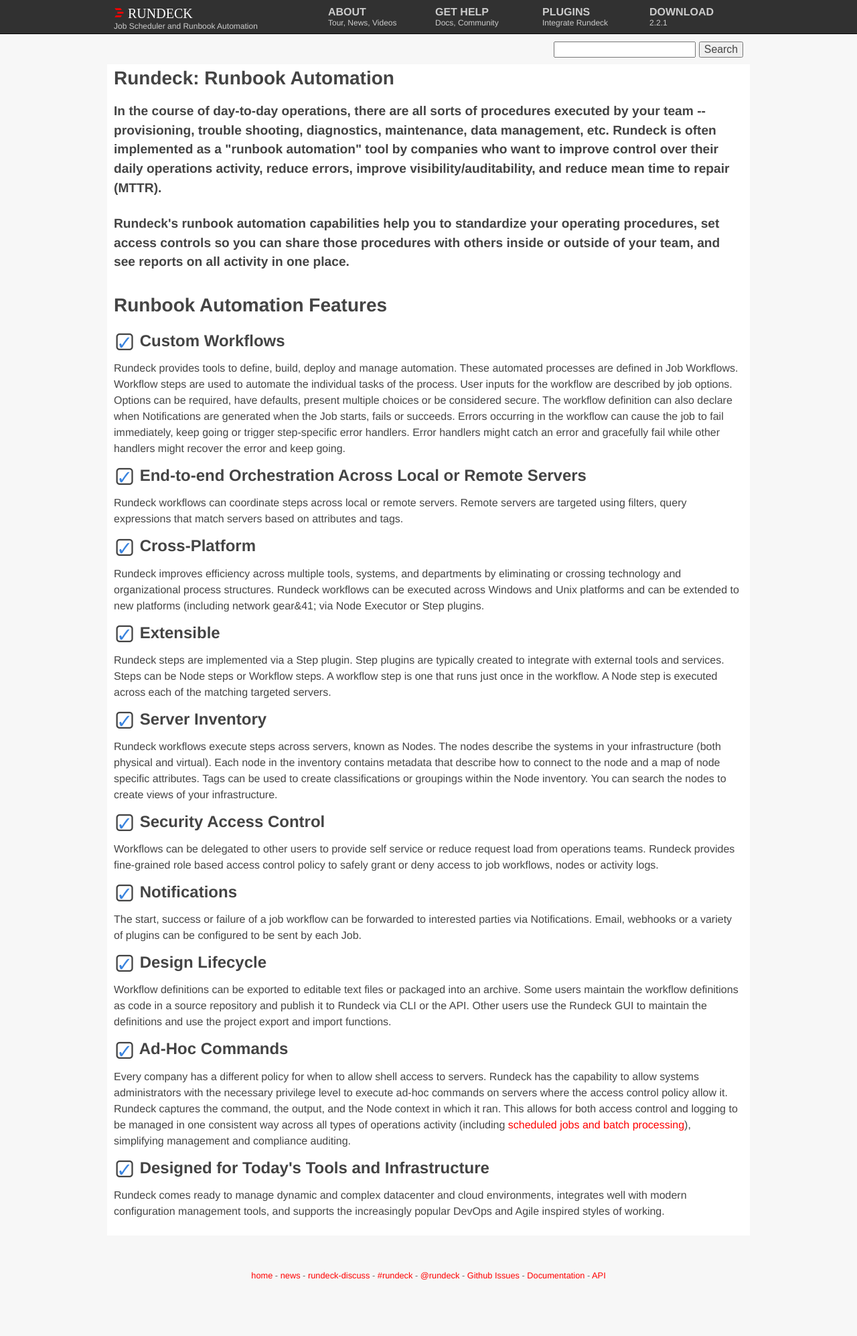
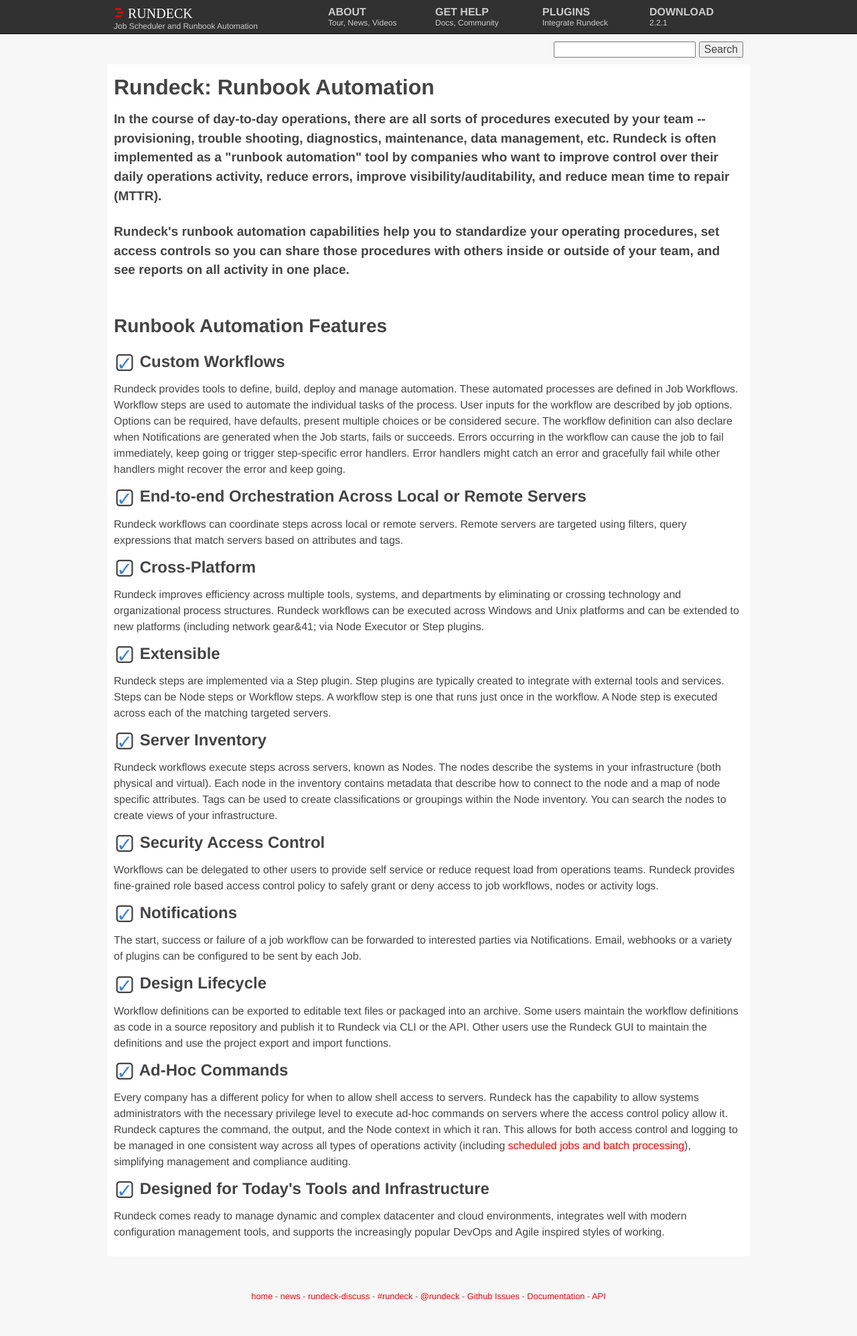
Before and after one commit to rundeck/rundeck-ghpages, a Jekyll site: the page built from runbook-automation/index.html, in a window 1280 px wide. Shown: the whole page at 67% size. Built offline with Jekyll 4.4.1, drawn with Linux system fonts in a browser that asks for light colours; nearby versions of some CDN libraries; before the commit the page ends 1964 px from its top, so only the background shows below that.

Commit message:
minor formatting edits

```diff
--- a/job-scheduler/index.html
+++ b/job-scheduler/index.html
@@ -23,7 +23,10 @@
       <li>Replacing / avoiding expensive and unwieldy legacy job schedulers</li>
     <ul>
     </h4>
-<p>&nbsp;</p>
+  <p>&nbsp;</p>
+  <p>&nbsp;</p>
+     <div class="clear"></div>
+
     <h2>Rundeck's Job Scheduler Features:</h2>
       <h3> <span class="icon-stack" style="font-size: 16px;">
             <i class="icon-check-empty icon-stack-base" style="color:#444444"></i>
--- a/runbook-automation/index.html
+++ b/runbook-automation/index.html
@@ -11,14 +11,14 @@
   <article class="container_12">
 
  	<div class="grid_12">
- 	  <h2 id="uses">Rundeck: Runbook Automation</h2>
+ 	  <h1 id="uses">Rundeck: Runbook Automation</h1>
 
       <h4>In the course of day-to-day operations, there are all sorts of procedures executed by your team -- provisioning, trouble shooting, diagnostics, maintenance, data management, etc. Rundeck is often implemented as a "runbook automation" tool by companies who want to improve control over their daily operations activity, reduce errors, improve visibility/auditability, and reduce mean time to repair &#40;MTTR&#41;.</h4>
       <p>&nbsp;</p>
 
-      <h4>Rundeck's runbook automation capabilities help you to standardize your operating procedures, set access controls so you can share those procedures with others inside or outside of your team, and see reports on all activity in one place.</p>
-      <p>&nbsp;</h4>
-
+      <h4>Rundeck's runbook automation capabilities help you to standardize your operating procedures, set access controls so you can share those procedures with others inside or outside of your team, and see reports on all activity in one place.</h4>
+      <p>&nbsp;</p>
+      <p>&nbsp;</p>
      <div class="clear"></div>
 
  	  <h2 id="features">Runbook Automation Features</h2>
```
